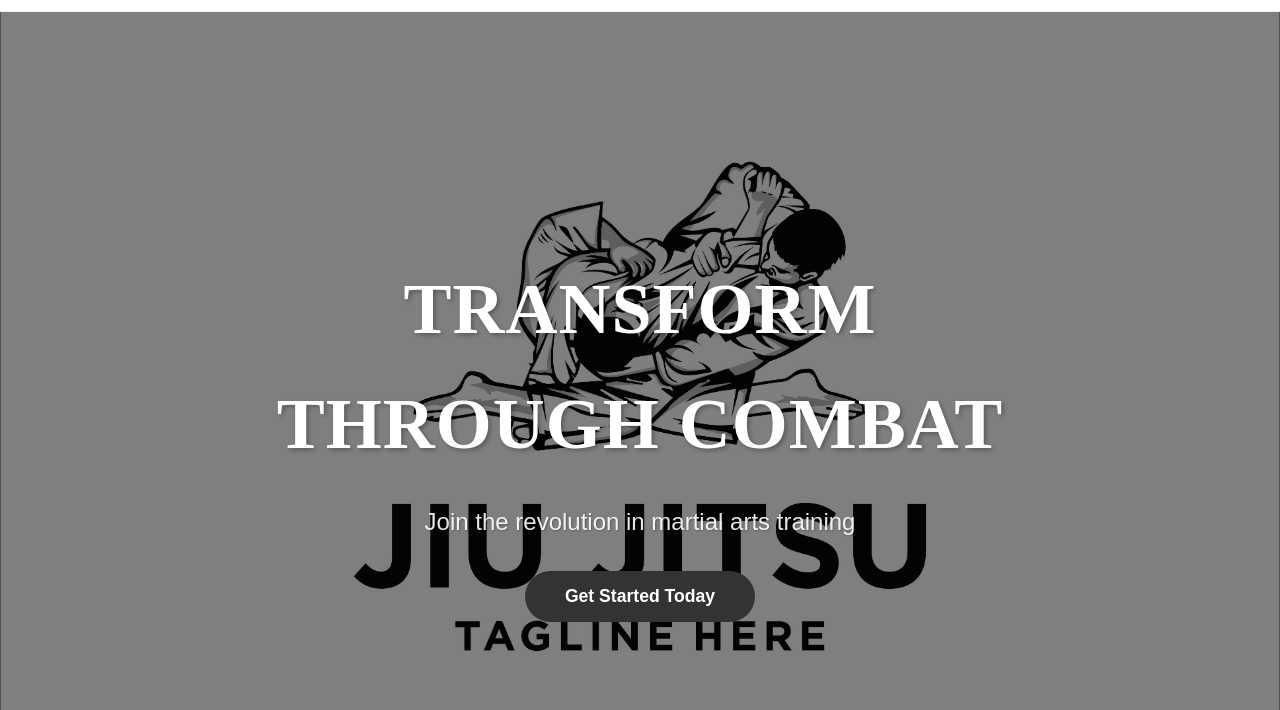
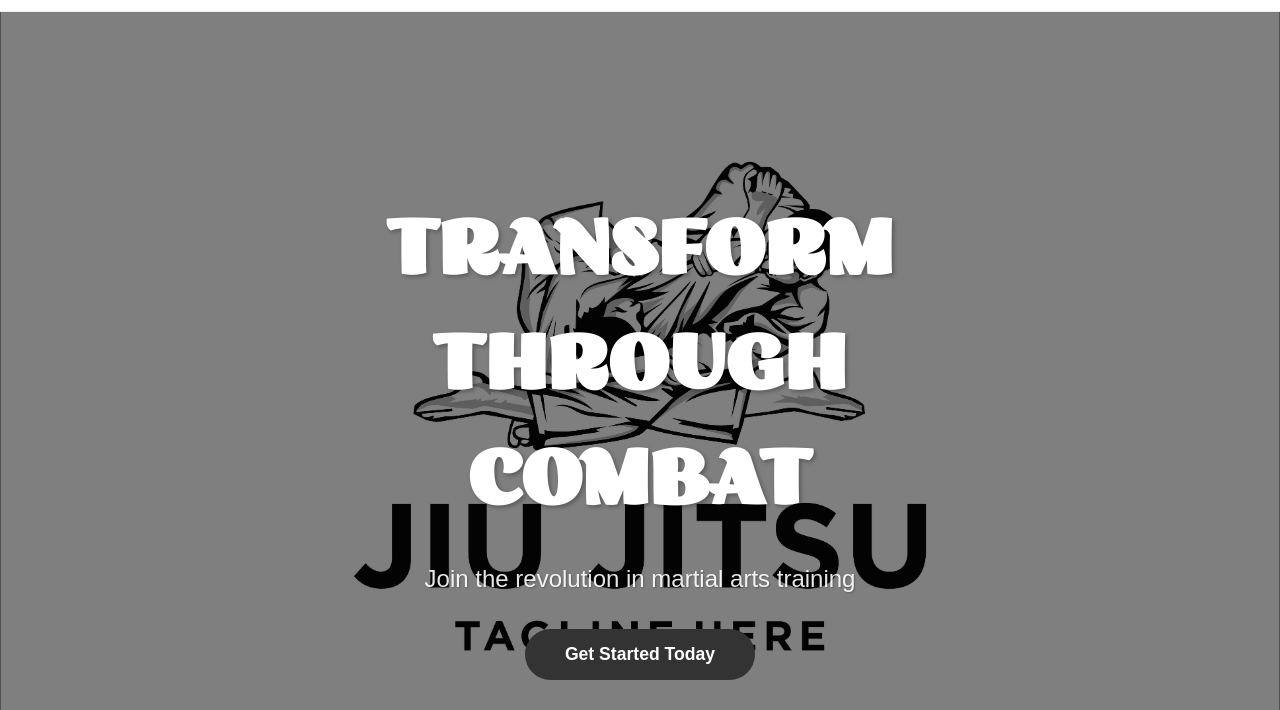
Before and after one commit to Aaronzhangzhe/aaronzhangzhe, a plain HTML site: page index.html in a window 1280 px wide. Shown: the part 90-800 px from the top of the page. Drawn offline with Linux system fonts and the light colour scheme.

Commit message:
Update styles.css

```diff
--- a/styles.css
+++ b/styles.css
@@ -150,9 +150,17 @@ nav ul.nav-menu li a.active {
 
 /* heros */
 
+@font-face {
+    font-family: 'Apropal-Bold';
+    src: url('/fonts/Apropal-Bold.woff') format('woff'),
+         url('/fonts/Apropal-Bold.woff2') format('woff2');
+    font-weight: normal;
+    font-style: normal;
+}
+
+.hero {
 
 
-.hero {
     background-color: #333;
     background-image: url(images/bg1.jpg);
     background-size: cover;
@@ -187,16 +195,10 @@ nav ul.nav-menu li a.active {
     z-index: 2;
 }
 
-@font-face {
-    font-family: 'Apropal-Bold';
-    src: url('/fonts/Apropal-Bold.woff') format('woff2'),
-         url('/fonts/Apropal-Bold.woff2') format('woff');
-    font-weight: normal;
-    font-style: normal;
-}
+
 .hero h1 {
 
-    font-family: "Pilowlava-Atome";
+    font-family: "Apropal-Bold";
     font-size: 4.5rem;
     margin-bottom: 20px;
     font-weight: 700;
```
